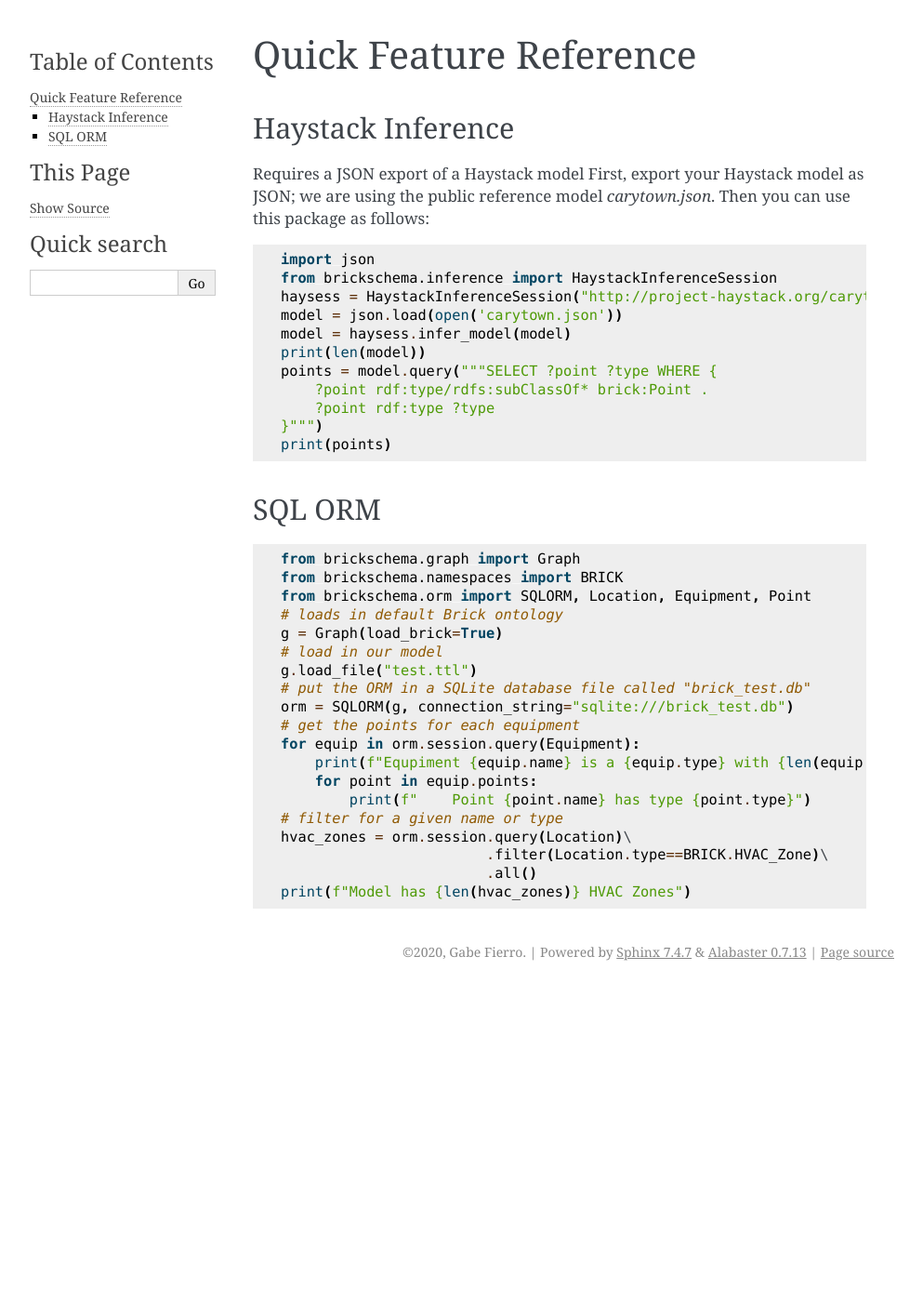
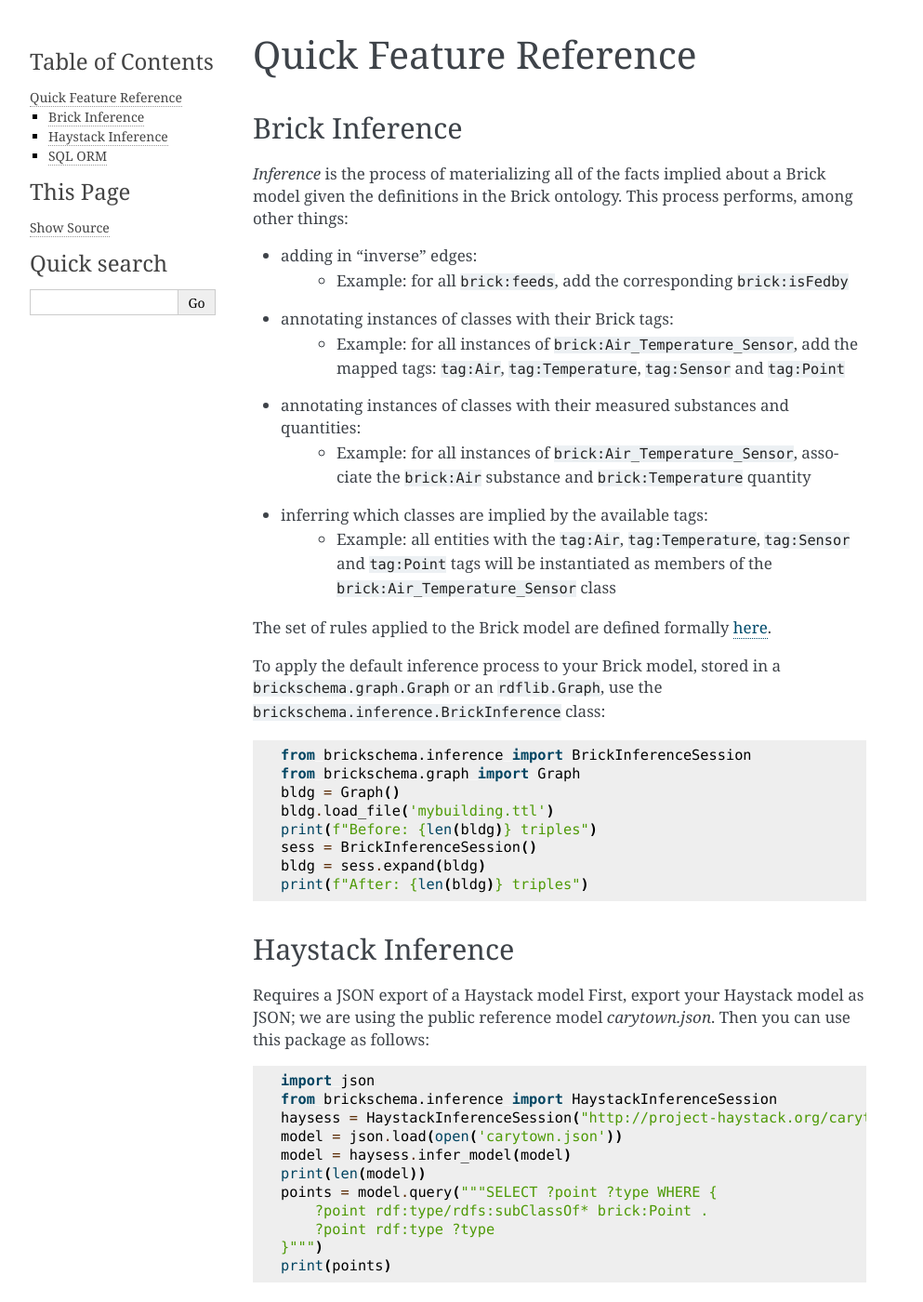
Before and after one commit to BrickSchema/py-brickschema, a Sphinx documentation site: the page built from docs/quickstart.rst, in a window 1280 px wide and 1400 px high. Shown: the whole window at 93% size, without its empty margins (148-1141 px from the left). Built offline with Sphinx 7.4.7, drawn with Linux system fonts in a browser that asks for light colours; the version number is read from the project's files by our own code.

Commit message:
adding documentation

```diff
--- a/docs/quickstart.rst
+++ b/docs/quickstart.rst
@@ -1,5 +1,38 @@
 Quick Feature Reference
 =======================
+
+Brick Inference
+---------------
+
+*Inference* is the process of materializing all of the facts implied about a Brick model given the definitions in the Brick ontology. This process performs, among other things:
+
+* adding in "inverse" edges:
+   * Example: for all ``brick:feeds``, add the corresponding ``brick:isFedby``
+* annotating instances of classes with their Brick tags:
+   * Example: for all instances of ``brick:Air_Temperature_Sensor``, add the mapped tags: ``tag:Air``, ``tag:Temperature``, ``tag:Sensor`` and ``tag:Point``
+* annotating instances of classes with their measured substances and quantities:
+   * Example: for all instances of ``brick:Air_Temperature_Sensor``, associate the ``brick:Air`` substance and ``brick:Temperature`` quantity
+* inferring which classes are implied by the available tags:
+   * Example: all entities with the ``tag:Air``, ``tag:Temperature``, ``tag:Sensor`` and ``tag:Point`` tags will be instantiated as members of the ``brick:Air_Temperature_Sensor`` class
+
+The set of rules applied to the Brick model are defined formally here_.
+
+To apply the default inference process to your Brick model, stored in a ``brickschema.graph.Graph`` or an ``rdflib.Graph``, use the ``brickschema.inference.BrickInference`` class:
+
+.. code-block:: python
+
+    from brickschema.inference import BrickInferenceSession
+    from brickschema.graph import Graph
+    bldg = Graph()
+    bldg.load_file('mybuilding.ttl')
+    print(f"Before: {len(bldg)} triples")
+    sess = BrickInferenceSession()
+    bldg = sess.expand(bldg)
+    print(f"After: {len(bldg)} triples")
+
+
+.. _here: https://www.w3.org/TR/owl2-profiles/#Reasoning_in_OWL_2_RL_and_RDF_Graphs_using_Rules
+
 
 Haystack Inference
 ------------------
```
Also changed, not shown: docs/source/brickschema.rst (+8 -0 lines).
